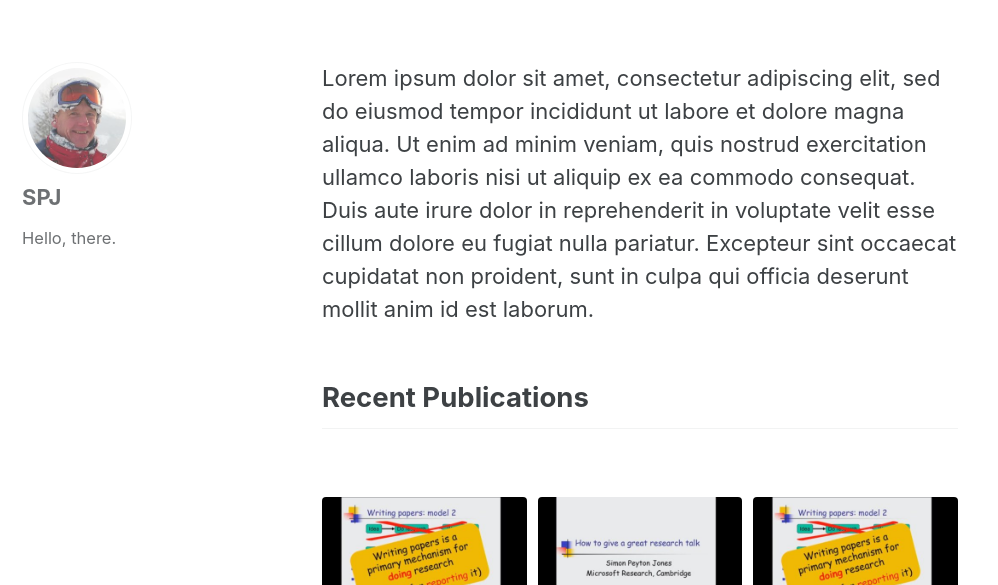
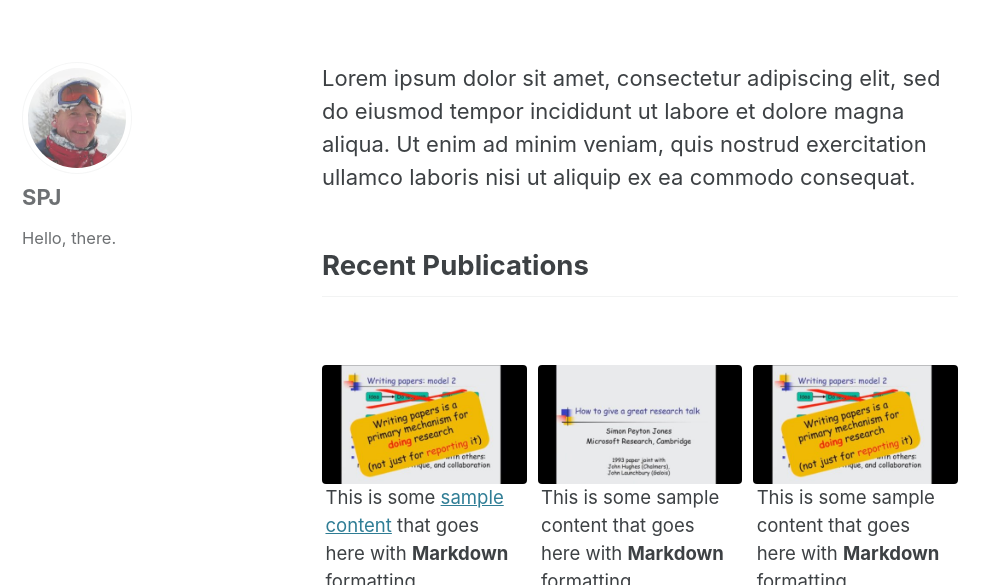
Before and after one commit to simonpj/www.peytonjones.org, a Jekyll site: the page built from index.md, in a window 1280 px wide and 900 px high, cut to the strip 315-900 px from the top of the window. Shown: the whole strip, without its empty margins (0-998 px from the left). Built offline with Jekyll 4.4.1, drawn with Linux system fonts in a browser that asks for light colours; cached includes are drawn as plain includes.

Commit message:
Update index.md

```diff
--- a/index.md
+++ b/index.md
@@ -20,22 +20,17 @@ feature_row:
     excerpt: "This is some sample content that goes here with **Markdown** formatting."
 ---
 
-Lorem ipsum dolor sit amet, consectetur adipiscing elit, sed do eiusmod tempor incididunt ut labore et dolore magna aliqua. Ut enim ad minim veniam, quis nostrud exercitation ullamco laboris nisi ut aliquip ex ea commodo consequat. Duis aute irure dolor in reprehenderit in voluptate velit esse cillum dolore eu fugiat nulla pariatur. Excepteur sint occaecat cupidatat non proident, sunt in culpa qui officia deserunt mollit anim id est laborum.
-
+Lorem ipsum dolor sit amet, consectetur adipiscing elit, sed do eiusmod tempor incididunt ut labore et dolore magna aliqua. Ut enim ad minim veniam, quis nostrud exercitation ullamco laboris nisi ut aliquip ex ea commodo consequat.
 ## Recent Publications
-
 {% for post in site.posts limit: 0 %}
   {% include archive-single.html %}
 {% endfor %}
-
 {% include feature_row id="intro" type="center" %}
-
 {% include feature_row %}
 ## Resources
 #### Computing at School
 - [The Computing at School Working Group](https://www.computingatschool.org.uk/)
 - [From Grassroots to Government (Microsoft Research Blog)](https://www.microsoft.com/en-us/research/blog/from-grassroots-to-government/)
-
 #### Other Information & Links
 - [My Win32 Cheat Sheet](https://www.microsoft.com/en-us/research/publication/win-32-cheat-sheet/)
 - My GPG key fingerprint is: CABA 2C32 0D13 B715 8611 0390 6B2B 1815 5F25 C538
```
